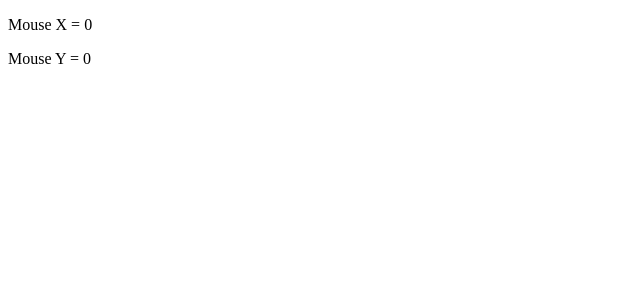
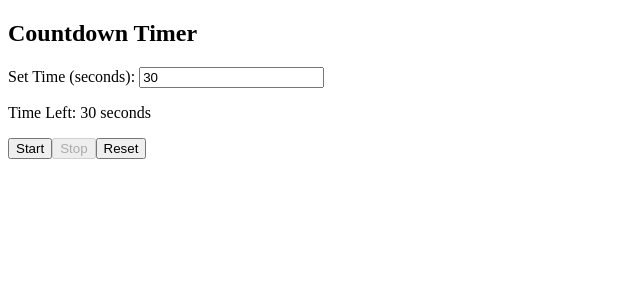
Before and after one commit to koko-ahmed/Dugsiiye-React-Exercises, a React (Vite) app: page / in a window 1280 px wide. Shown: the top 300 px of the page, without its empty margins (0-640 px from the left). Built offline with nearby package versions, Linux system fonts and the light colour scheme.

Commit message:
add exercise 8

```diff
--- a/src/App.jsx
+++ b/src/App.jsx
@@ -1,14 +1,15 @@
 
 import GreetingTitle from "./Exercises/Exercise6"
 import MouseTracker from "./Exercises/Exercise7"
+import Countdown from "./Exercises/Exercise8";
 function App(){
   return(
     <>
     {/* <ShoppingCart /> */}
     {/* <Buton/> */}
     {/* <GreetingTitle/> */}
-    <MouseTracker/>
-
+    {/* <MouseTracker/> */}
+    <Countdown/>
     </>
 
 
--- /dev/null
+++ b/src/Exercises/Exercise8.jsx
@@ -0,0 +1,65 @@
+import { useEffect, useState } from "react";
+
+const Countdown = () => {
+  const [initialTime, setInitialTime] = useState(30);
+  const [timeLeft, setTimeLeft] = useState(30);
+  const [isRunning, setIsRunning] = useState(false);
+
+  useEffect(() => {
+    let timerId;
+    if (isRunning && timeLeft > 0) {
+      timerId = setInterval(() => {
+        setTimeLeft((prev) => prev - 1);
+      }, 1000);
+    }
+
+    // Cleanup: clear interval
+    return () => clearInterval(timerId);
+  }, [isRunning, timeLeft]);
+
+  const handleStart = () => {
+    if (timeLeft > 0) {
+      setIsRunning(true);
+    }
+  };
+
+  const handleStop = () => {
+    setIsRunning(false);
+  };
+
+  const handleReset = () => {
+    setIsRunning(false);
+    setTimeLeft(initialTime);
+  };
+
+  const handleInputChange = (e) => {
+    const value = Number(e.target.value);
+    setInitialTime(value);
+    setTimeLeft(value);
+    setIsRunning(false);
+  };
+
+  return (
+    <div>
+      <h2>Countdown Timer</h2>
+      <label>Set Time (seconds): </label>
+      <input
+        type="number"
+        value={initialTime}
+        onChange={handleInputChange}
+      />
+      <p>Time Left: {timeLeft} seconds</p>
+      <button onClick={handleStart} disabled={isRunning || timeLeft === 0}>
+        Start
+      </button>
+      <button onClick={handleStop} disabled={!isRunning}>
+        Stop
+      </button>
+      <button onClick={handleReset}>
+        Reset
+      </button>
+    </div>
+  );
+};
+
+export default Countdown;
```
